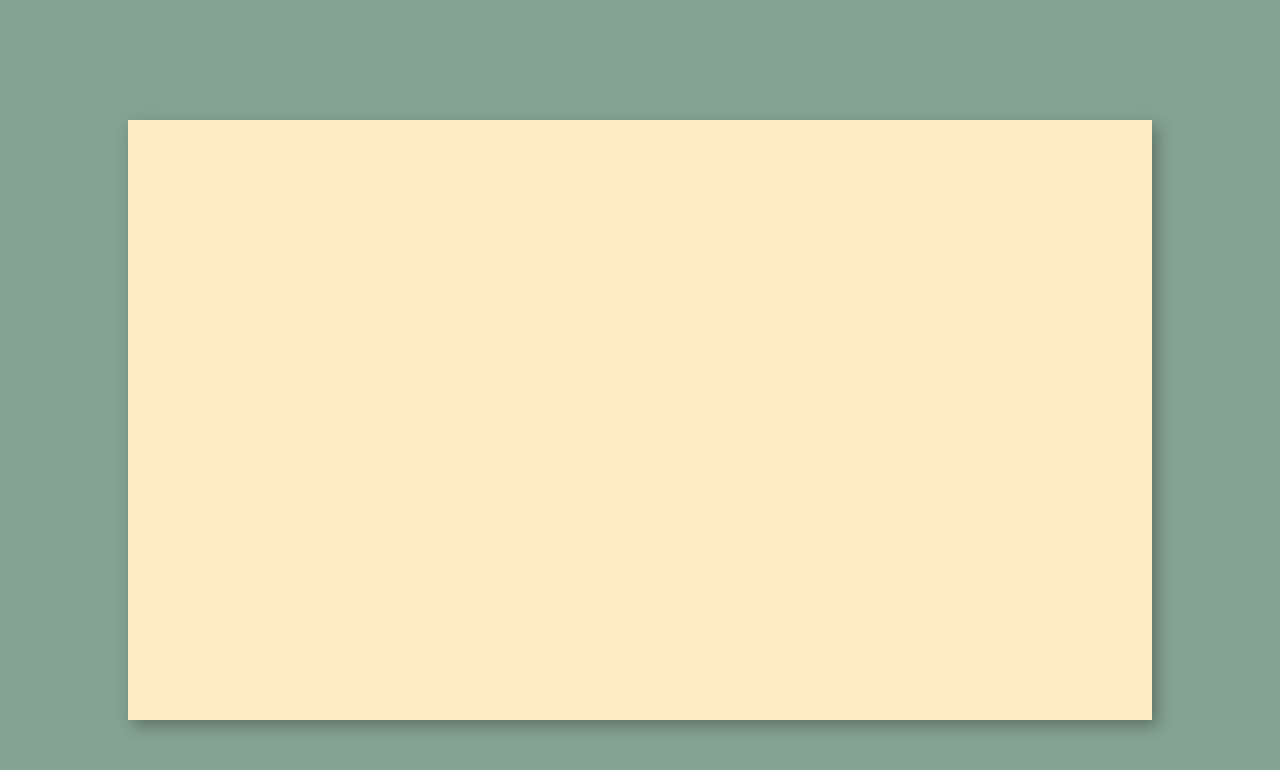
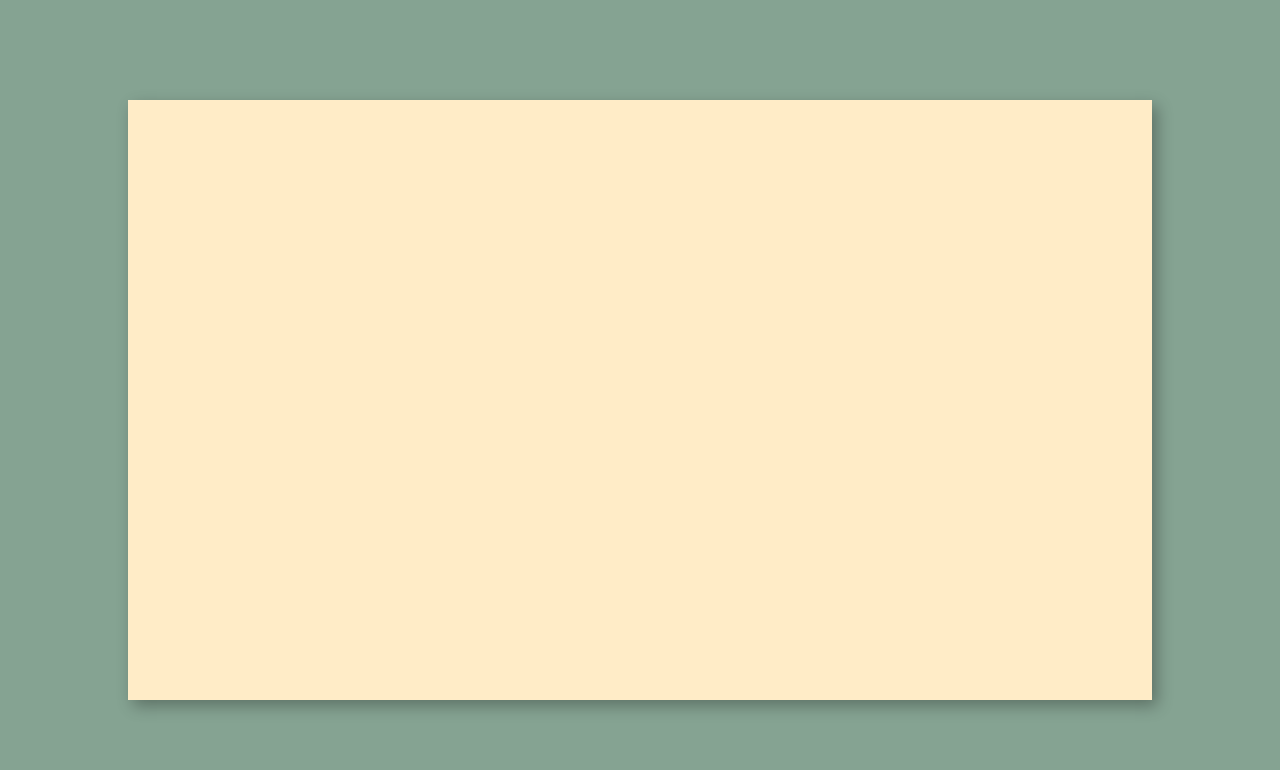
Before and after one commit to PabloASanchezC/Revista, a plain HTML site: page index.html in a window 1280 px wide. Drawn offline with Linux system fonts and the light colour scheme.

Commit message:
adding first stept

```diff
--- a/style.css
+++ b/style.css
@@ -1,8 +1,8 @@
 :root {
-    --Green: #85A392;
-    --orange: #F5B971;
-    --yellow: #FDD998;
-    --beige: #FFECC7;
+  --Green: #85a392;
+  --orange: #f5b971;
+  --yellow: #fdd998;
+  --beige: #ffecc7;
 }
 
 * {
@@ -19,7 +19,8 @@ body {
   background-color: var(--Green);
   display: grid;
   place-items: center;
-    padding: 15vh;
+  width: 100vw;
+  height: 100vh;
 }
 
 .fondo {
@@ -27,7 +28,7 @@ body {
   width: 1024px;
   height: 600px;
   background-color: var(--beige);
-    box-shadow: 5px 6px 15px 0px rgba(0,0,0,0.3);
+  box-shadow: 5px 6px 15px 0px rgba(0, 0, 0, 0.3);
   grid-template: repeat(3, 1fr) / repeat(9, 1fr);
   column-gap: 15px;
 }
```
Lines whose indentation alone changed are shown as unchanged.
